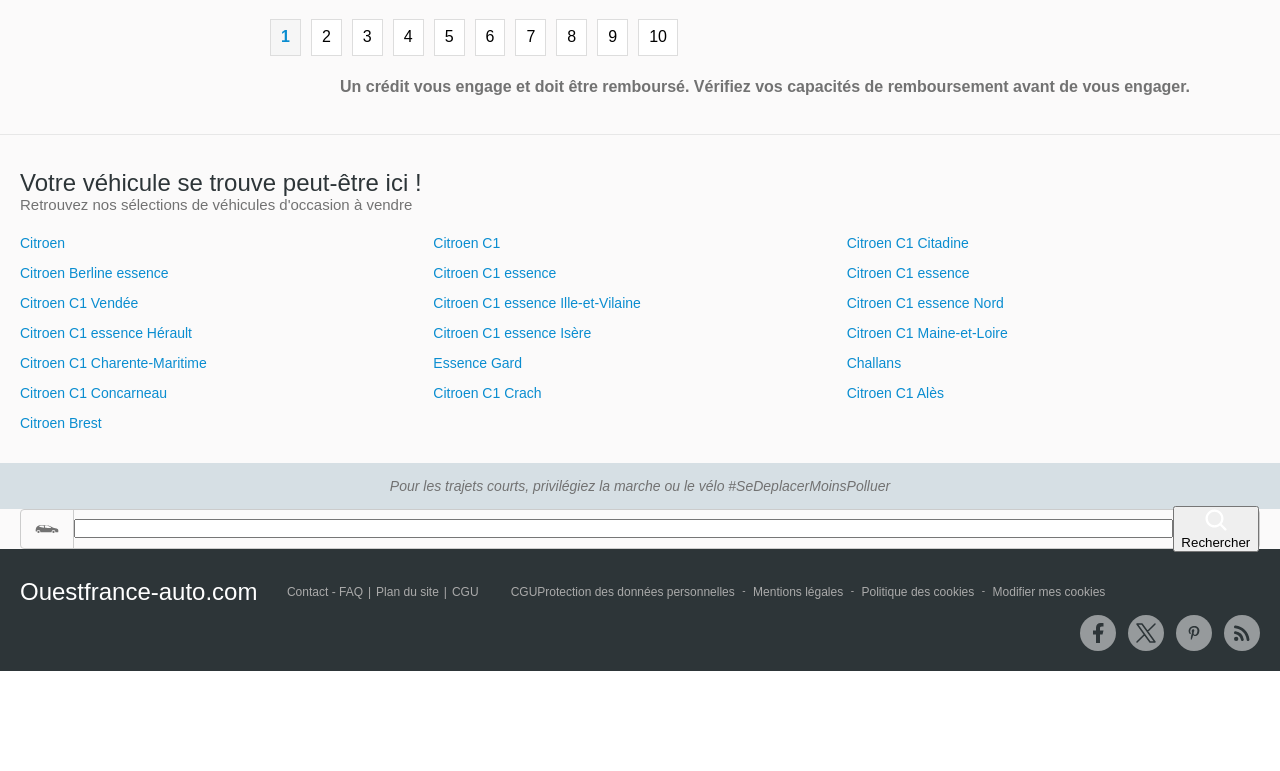
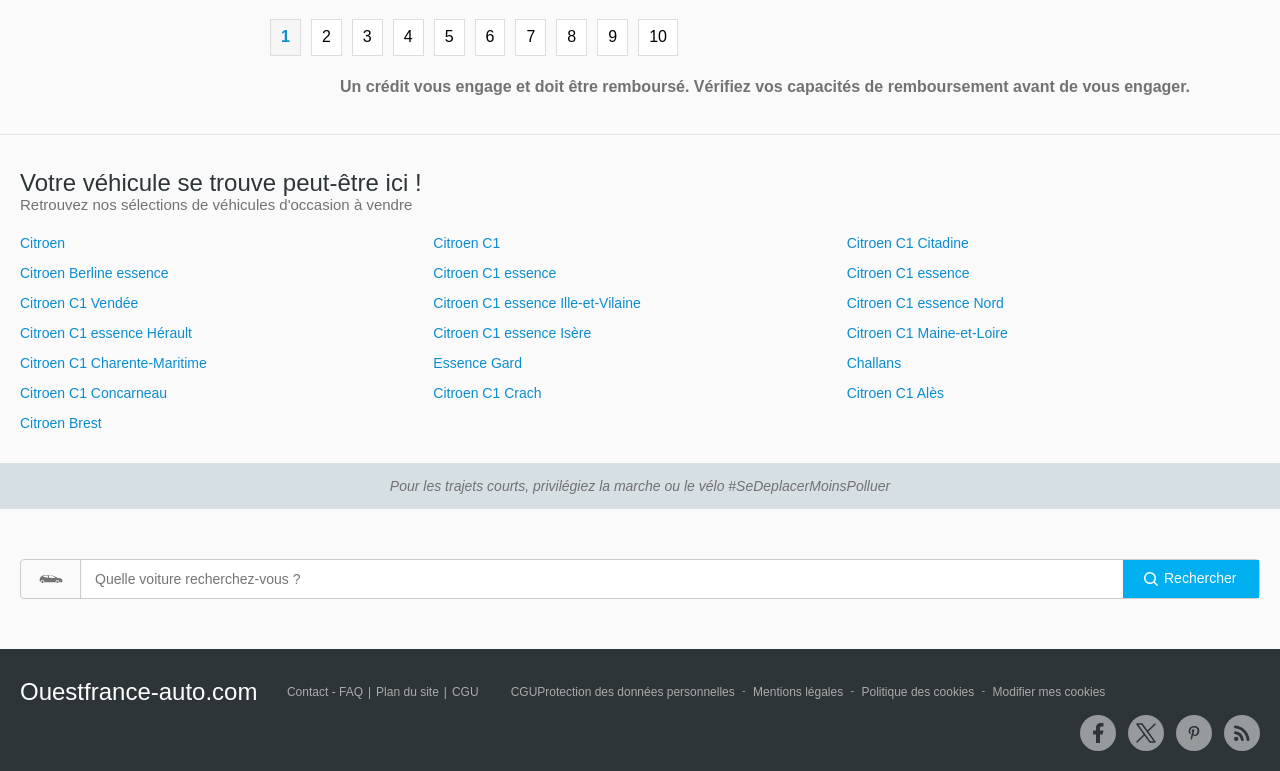
Before and after one commit to mosin92/Car-list-web-page, a Next.js app: page / in a window 1280 px wide. Shown: the part 2378-3149 px from the top of the page. Before the commit the page ends 3049 px from the top, so only its background shows below. Built offline with nearby package versions, Linux system fonts and the light colour scheme.

Commit message:
footer complete

```diff
--- a/src/components/footer/footer.css
+++ b/src/components/footer/footer.css
@@ -98,7 +98,7 @@
 }
 
 .footer-search.container-wrapper {
-  padding: 0 20px;
+  padding: 50px 20px;
 }
 .footer-search-wrapper {
   display: flex;
@@ -119,5 +119,35 @@
   justify-content: space-around;
 }
 .footer-search-wrapper input {
-  width: 100%;
+  width: calc(100% - 200px);
+  height: 100%;
+  border: none;
+  font-size: 1.4rem;
+  color: #727272;
+  background-color: #fff;
+  padding: 6px 12px;
 }
+.footer-search-wrapper input:focus {
+  border: none;
+  outline: none;
+  box-shadow: inset 0 1px 1px rgba(0, 0, 0, 0.075),
+    0 0 8px rgba(102, 175, 233, 0.6);
+}
+.footer-search-wrapper button {
+  font-weight: normal;
+  cursor: pointer;
+  font-size: 10px;
+  line-height: 1.42857;
+  padding-left: 20px;
+  padding-right: 20px;
+  border-left-width: 0;
+  background-color: #00aff0;
+  color: #fff;
+  width: 136px;
+  height: 100%;
+  border: none;
+  font-size: 1.4rem;
+  display: flex;
+  align-items: center;
+  gap: 5px;
+}
--- a/src/components/footer/footer.js
+++ b/src/components/footer/footer.js
@@ -118,9 +118,9 @@
             <div className="drop-wrapper">
               <Image src={car} alt="car" width={24} priority />
             </div>
-            <input type="text" />
+            <input type="text" placeholder="Quelle voiture recherchez-vous ?" />
             <button>
-              <Image src={search} alt="car" width={24} priority />
+              <Image src={search} alt="car" width={16} priority />
               Rechercher
             </button>
           </div>
```
